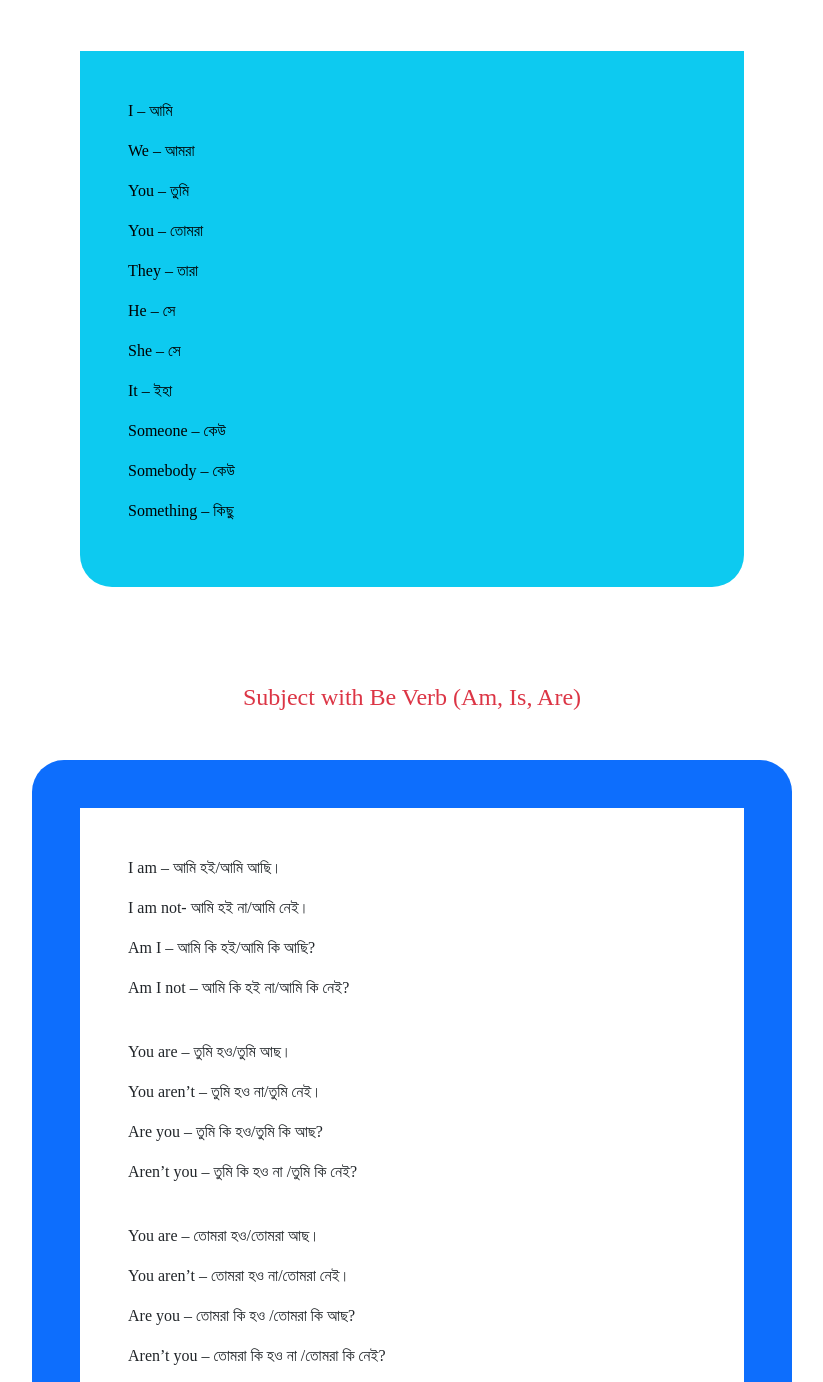
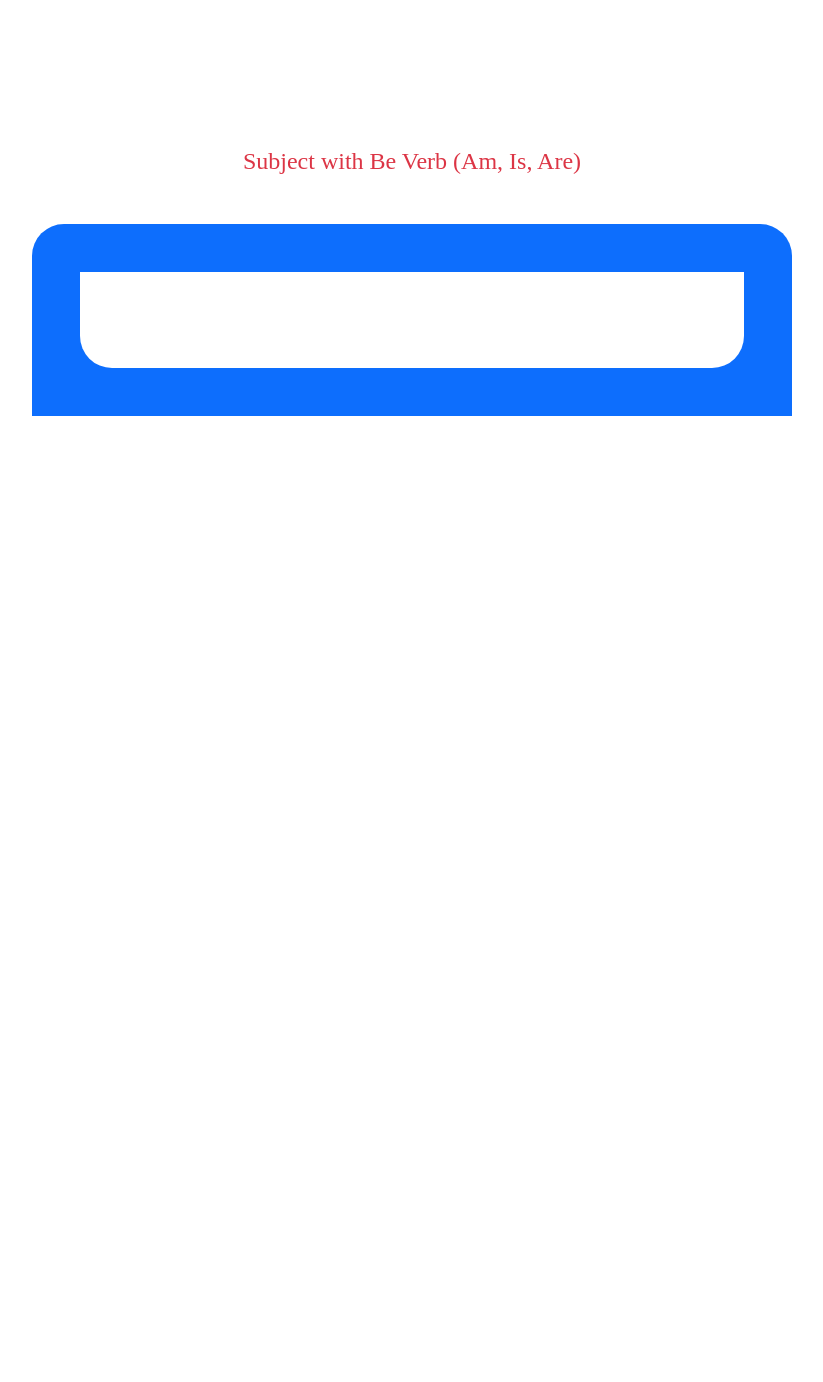
Before and after one commit to Masudrana93/fnf-english, a plain HTML site: page lesson-one.html in a window 1280 px wide. Shown: the part 178-1560 px from the top of the page, without its empty margins (228-1051 px from the left). After the commit the page ends 800 px from the top, so only its background shows below. Drawn offline with nearby package versions, Linux system fonts and the light colour scheme.

Commit message:
lesson updated

```diff
--- a/lesson-one.html
+++ b/lesson-one.html
@@ -14,7 +14,7 @@
 </head>
 <body>
 
-
+<!-- Navbar Start  -->
     <nav class="navbar navbar-expand-lg bgColorGreen ">
         <div class="container">
           <a class="navbar-brand" href="#">Navbar</a>
@@ -76,29 +76,23 @@
         </div>
       </nav>
 
+<!-- Navbar End  -->
+
+<!-- Lesson One Start  -->
+
       <div class="container mt-5">
         <div class="row d-flex justify-content-center">
           <h4 class="text-center text-danger mb-5">Subject with Bangla Meaning</h4>
           <div class="col-8  p-5 rounded-top-5 ">
 
-            <div class="text-bg-info p-5 rounded-bottom-5">
-            <p>I – আমি</p>
-              <p>We – আমরা</p>
-              <p>You – তুমি</p>
-             <p> You – তোমরা</p>
-              <p>They – তারা</p>
-              <p>He – সে</p>
-              <p>She – সে</p>
-              <p>It – ইহা</p>
-              <p>Someone – কেউ</p>
-              <p>Somebody – কেউ</p>
-              <p>Something – কিছু</p>
-            </div>
+
 
           </div>
         </div>
       </div>
+<!-- Lesson One End  -->
 
+<!-- Lesson Two Start  -->
 
       <div class="container mt-5">
         <div class="row d-flex justify-content-center">
@@ -107,20 +101,6 @@
 
             <div class="bg-white p-5 rounded-bottom-5">
 
-            <p>I am – আমি হই/আমি আছি।</p>
-              <p>I am not- আমি হই না/আমি নেই।</p>
-              <p>Am I – আমি কি হই/আমি কি আছি?</p>
-             <p> Am I not – আমি কি হই না/আমি কি নেই?</p>
-             <br>
-              <p>You are – তুমি হও/তুমি আছ।</p>
-              <p>You aren’t – তুমি হও না/তুমি নেই।</p>
-              <p>Are you – তুমি কি হও/তুমি কি আছ?</p>
-              <p>Aren’t you – তুমি কি হও না /তুমি কি নেই?</p>
-              <br>
-              <p>You are – তোমরা হও/তোমরা আছ।</p>
-              <p>You aren’t – তোমরা হও না/তোমরা নেই।</p>
-              <p>Are you – তোমরা কি হও /তোমরা কি আছ?</p>
-              <p>Aren’t you – তোমরা কি হও না /তোমরা কি নেই?</p>
 
             </div>
 
@@ -138,7 +118,7 @@
         </div>
       </div>
 
-
+<!-- Lesson Two End  -->
 
 
     <!-- JS and popper bundle link  -->
```
Also changed, not shown: lesson-1-speaking.html (+21 -7 lines).
